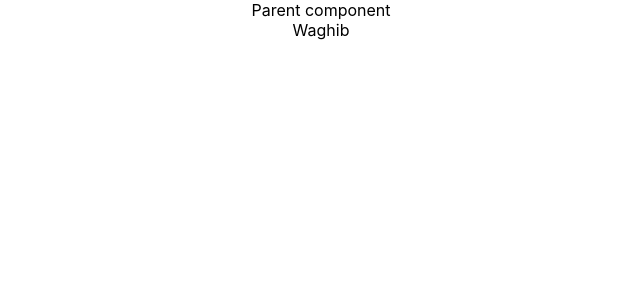
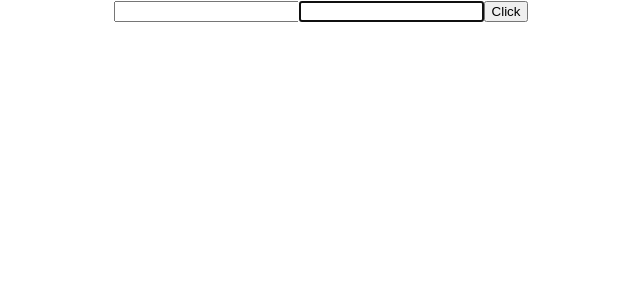
Before and after one commit to Waghib/Learning-React, a React (Create React App) app: page / in a window 1280 px wide. Shown: the top 300 px of the page, without its empty margins (319-959 px from the left). Built offline with nearby package versions, Linux system fonts and the light colour scheme.

Commit message:
Understood refs

```diff
--- a/src/App.js
+++ b/src/App.js
@@ -1,15 +1,14 @@
 import React, {Component} from 'react';
 import './App.css';
-import PureComp from './PureComp';
-import ParentComp from './ParentComp';
+import RefsDemo from './components/RefsDemo';
+
 
 
 class App extends Component {
   render(){
     return (
       <div className="App">
-        {/* <PureComp /> */}
-        <ParentComp/>
+        <RefsDemo />
       </div>
     );
   }
--- /dev/null
+++ b/src/components/RefsDemo.js
@@ -0,0 +1,37 @@
+import React, { Component } from 'react'
+
+class RefsDemo extends Component {
+
+    constructor(props) {
+        super(props)
+        this.inputRef = React.createRef()
+        this.cbref = null
+        this.setCbRef = element => {
+            this.cbref = element
+        }
+    }
+
+    componentDidMount() {
+        // this.inputRef.current.focus()
+        // console.log(this.inputRef)
+        if(this.cbref) {
+            this.cbref.focus()
+        }
+    }
+
+    clickHandler = () => {
+        alert(this.inputRef.current.value)
+    }
+
+  render() {
+    return (
+        <div>
+            <input type="text" ref={this.inputRef} />
+            <input type="text" ref={this.setCbRef} />
+            <button onClick={this.clickHandler}>Click</button>
+        </div>
+    )
+  }
+}
+
+export default RefsDemo
```
